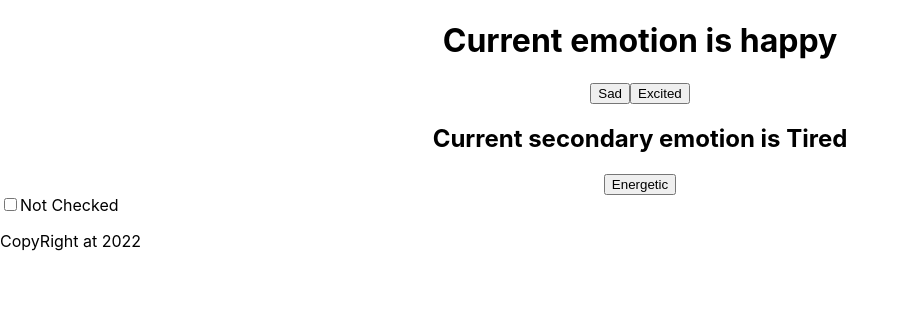
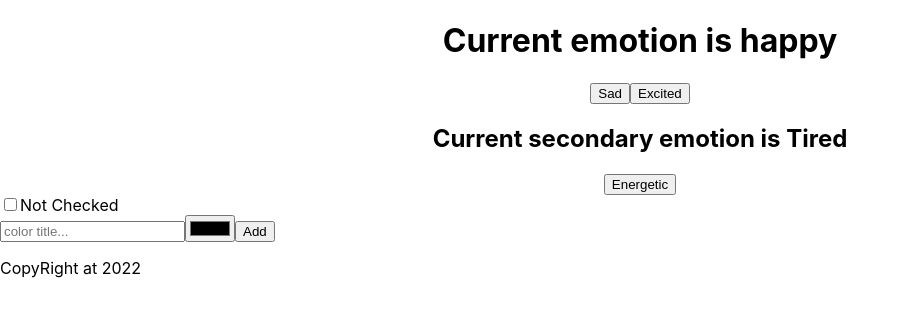
Before and after one commit to rpliszka1987/react-app, a React (Create React App) app: page / in a window 1280 px wide. Shown: the top 316 px of the page, without its empty margins (0-909 px from the left). Built offline with nearby package versions, Linux system fonts and the light colour scheme.

Commit message:
Added form component to the project which returns the values of the user input

```diff
--- /dev/null
+++ b/src/Form.js
@@ -0,0 +1,32 @@
+// Read more about useReff hook link https://www.w3schools.com/react/react_useref.asp
+// import the useReff hook
+import { useRef } from "react";
+
+function Form() {
+    // Gets the values from the ref from form
+  const txtTitle = useRef();
+  const hexColor = useRef();
+//   Form submit function handler
+  const submit = (e) => {
+    // Prevents default form behavior
+    e.preventDefault();
+    // Assign the values to variables
+    const title = txtTitle.current.value;
+    const color = hexColor.current.value;
+    // Alert user about the values they had selected
+    alert(`${title}, ${color}`);
+    // Reset the values of the fields to empty
+    txtTitle.current.value = "";
+    hexColor.current.value = "";
+  };
+  return (
+    // Calls the submit function on submitting the form
+    <form onSubmit={submit}>
+      <input ref={txtTitle} type="text" placeholder="color title..." />
+      <input ref={hexColor} type="color" />
+      <button>Add</button>
+    </form>
+  );
+}
+
+export default Form;
--- a/src/index.js
+++ b/src/index.js
@@ -3,6 +3,7 @@
 import "./index.css";
 import App from "./App";
 import Footer from "./Footer"
+import Form from "./Form"
 import AppTwo from "./AppTwo";
 import reportWebVitals from "./reportWebVitals";
 
@@ -11,6 +12,7 @@
   <React.StrictMode>
     <App />
     <AppTwo />
+    <Form />
     <Footer />
   </React.StrictMode>
 );
```
